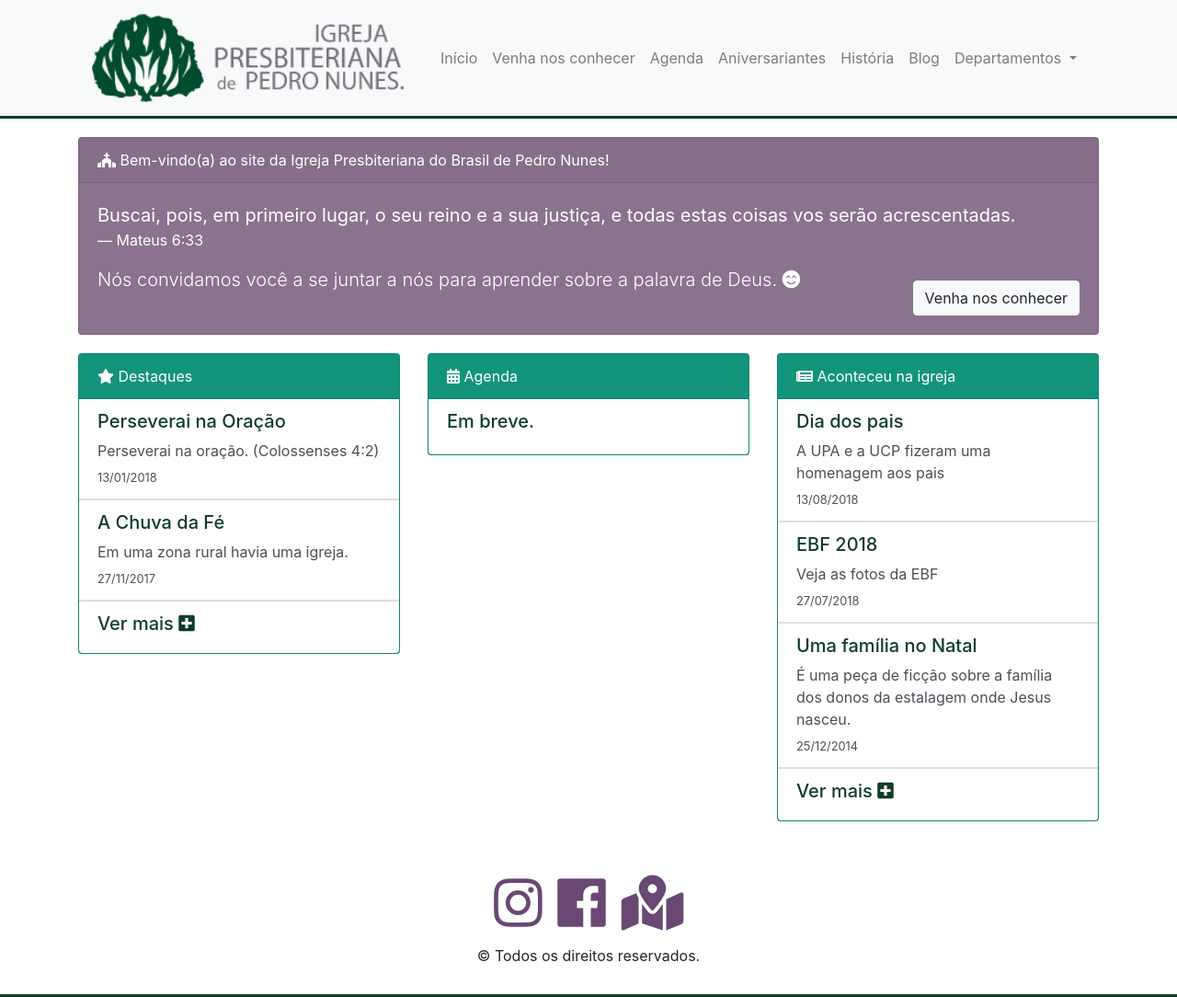
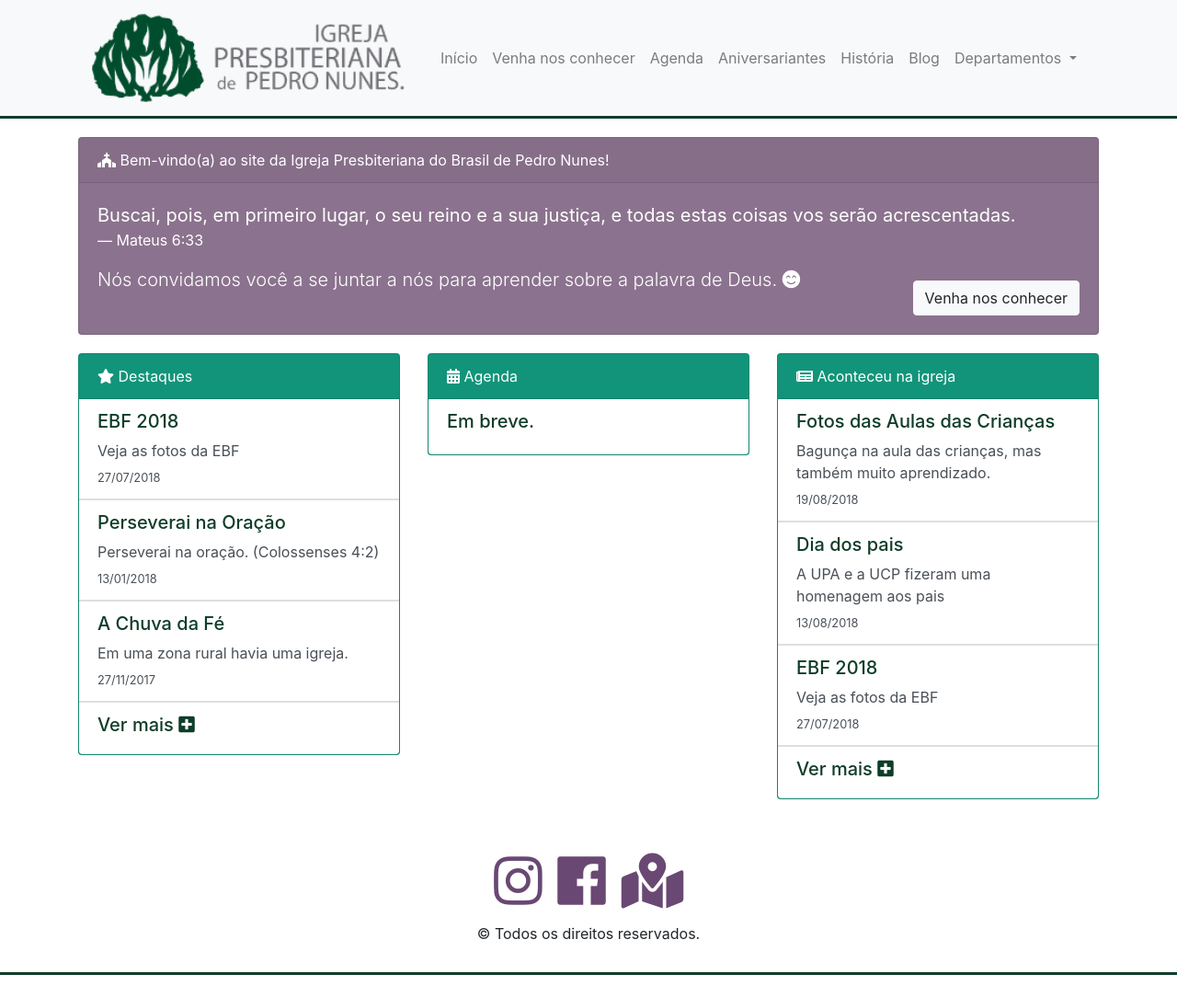
Before and after one commit to lucasprag/ipbpedronunes, a Jekyll site: the page built from index.html, in a window 1280 px wide. Shown: the whole page at 92% size. Built offline with Jekyll 4.4.1, drawn with Linux system fonts in a browser that asks for light colours; nearby versions of some CDN libraries; after the commit the page ends 1060 px from its top, so only the background shows below that.

Commit message:
Add more content

```diff
--- /dev/null
+++ b/_posts/2018-08-19-fotos-da-aula-das-criancas.md
@@ -0,0 +1,70 @@
+---
+layout: post
+title: Fotos das Aulas das Crianças
+date: 2018-08-19
+categories: aconteceu photos infantil
+brief: Bagunça na aula das crianças, mas também muito aprendizado.
+author: lucas
+thumbnail: fotos-das-aulas-das-criancas.jpg
+---
+
+<h4 class="text-center mb-5">
+  Que Deus abençoe todas as crianças e suas famílias.
+</h4>
+
+Os pequenos aprenderam a fazer geleca e os maiores aprenderam sobre os livros da bíblia, sobre quem escreveu e para quem.
+
+<div class="card-columns">
+  <div class="card">
+    <img class="card-img-top" src="{{ site.baseurl }}/assets/images/posts/fotos-das-aulas-das-criancas-0.jpg" alt="{{ page.title }}" />
+  </div>
+
+  <div class="card">
+    <img class="card-img-top" src="{{ site.baseurl }}/assets/images/posts/fotos-das-aulas-das-criancas-1.jpg" alt="{{ page.title }}" />
+  </div>
+
+  <div class="card">
+    <img class="card-img-top" src="{{ site.baseurl }}/assets/images/posts/fotos-das-aulas-das-criancas-2.jpg" alt="{{ page.title }}" />
+  </div>
+
+  <div class="card">
+    <img class="card-img-top" src="{{ site.baseurl }}/assets/images/posts/fotos-das-aulas-das-criancas-3.jpg" alt="{{ page.title }}" />
+  </div>
+
+  <div class="card">
+    <img class="card-img-top" src="{{ site.baseurl }}/assets/images/posts/fotos-das-aulas-das-criancas-4.jpg" alt="{{ page.title }}" />
+  </div>
+
+  <div class="card">
+    <img class="card-img-top" src="{{ site.baseurl }}/assets/images/posts/fotos-das-aulas-das-criancas-5.jpg" alt="{{ page.title }}" />
+  </div>
+
+  <div class="card">
+    <img class="card-img-top" src="{{ site.baseurl }}/assets/images/posts/fotos-das-aulas-das-criancas-6.jpg" alt="{{ page.title }}" />
+  </div>
+
+  <div class="card">
+    <img class="card-img-top" src="{{ site.baseurl }}/assets/images/posts/fotos-das-aulas-das-criancas-7.jpg" alt="{{ page.title }}" />
+  </div>
+
+  <div class="card">
+    <img class="card-img-top" src="{{ site.baseurl }}/assets/images/posts/fotos-das-aulas-das-criancas-8.jpg" alt="{{ page.title }}" />
+  </div>
+
+  <div class="card">
+    <img class="card-img-top" src="{{ site.baseurl }}/assets/images/posts/fotos-das-aulas-das-criancas-9.jpg" alt="{{ page.title }}" />
+  </div>
+
+  <div class="card">
+    <img class="card-img-top" src="{{ site.baseurl }}/assets/images/posts/fotos-das-aulas-das-criancas-10.jpg" alt="{{ page.title }}" />
+  </div>
+
+  <div class="card">
+    <img class="card-img-top" src="{{ site.baseurl }}/assets/images/posts/fotos-das-aulas-das-criancas-11.jpg" alt="{{ page.title }}" />
+  </div>
+
+  <div class="card">
+    <img class="card-img-top" src="{{ site.baseurl }}/assets/images/posts/fotos-das-aulas-das-criancas-12.jpg" alt="{{ page.title }}" />
+  </div>
+
+</div>
```
Also changed, not shown: _posts/2018-07-27-ebf-2018.md (+1 -1 lines), assets/images/posts/fotos-das-aulas-das-criancas-0.jpg (added), assets/images/posts/fotos-das-aulas-das-criancas-1.jpg (added), assets/images/posts/fotos-das-aulas-das-criancas-10.jpg (added), assets/images/posts/fotos-das-aulas-das-criancas-11.jpg (added), assets/images/posts/fotos-das-aulas-das-criancas-12.jpg (added), assets/images/posts/fotos-das-aulas-das-criancas-2.jpg (added), assets/images/posts/fotos-das-aulas-das-criancas-3.jpg (added), assets/images/posts/fotos-das-aulas-das-criancas-4.jpg (added), assets/images/posts/fotos-das-aulas-das-criancas-5.jpg (added), assets/images/posts/fotos-das-aulas-das-criancas-6.jpg (added), assets/images/posts/fotos-das-aulas-das-criancas-7.jpg (added), assets/images/posts/fotos-das-aulas-das-criancas-8.jpg (added), assets/images/posts/fotos-das-aulas-das-criancas-9.jpg (added), 1 more files, 1 other file.
